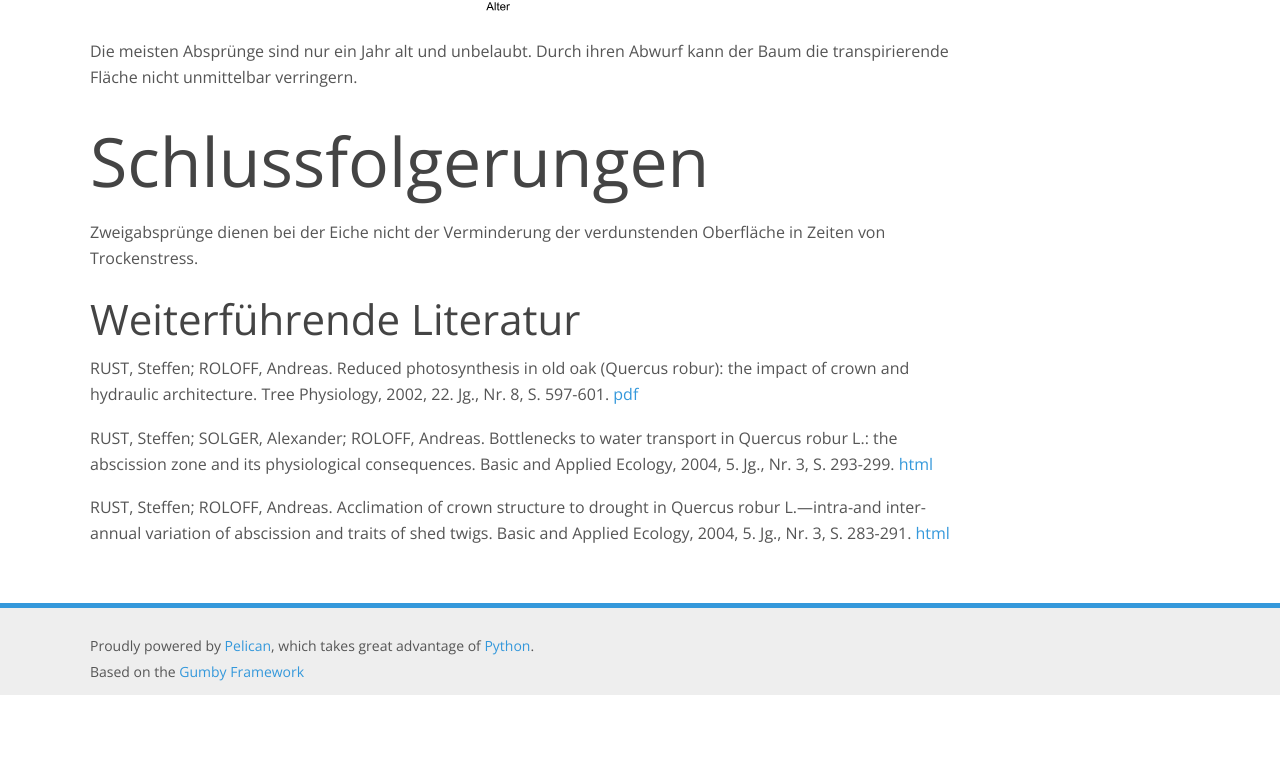
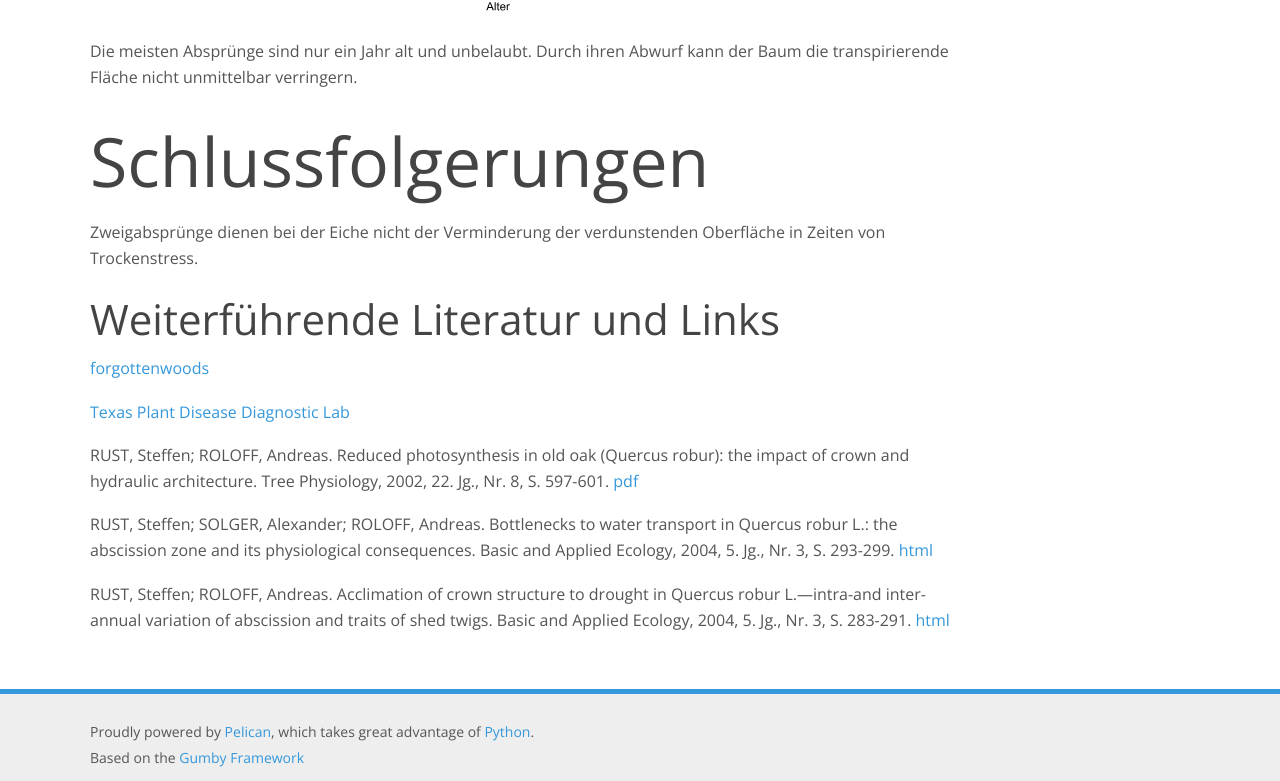
Before and after one commit to Baumtomographie/Baumtomographie.github.io, a plain HTML site: page Kladoptosis.html in a window 1280 px wide. Shown: the part 2335-3116 px from the top of the page. Before the commit the page ends 3030 px from the top, so only its background shows below. Drawn offline with nearby package versions, Linux system fonts and the light colour scheme.

Commit message:
2 Links eingebaut

```diff
--- a/Kladoptosis.html
+++ b/Kladoptosis.html
@@ -75,8 +75,14 @@
 <p>Die meisten Absprünge sind nur ein Jahr alt und unbelaubt. Durch ihren Abwurf kann der Baum die transpirierende Fläche nicht unmittelbar verringern.</p>
 <h1>Schlussfolgerungen</h1>
 <p>Zweigabsprünge dienen bei der Eiche nicht der Verminderung der verdunstenden Oberfläche in Zeiten von Trockenstress.</p>
-<h2>Weiterführende Literatur</h2>
+<h2>Weiterführende Literatur und Links</h2>
 <ul>
+<li>
+<p><a href="https://arboriculture.wordpress.com/2016/01/02/branch-shedding-cladoptosis-trees/">forgottenwoods</a></p>
+</li>
+<li>
+<p><a href="http://plantclinic.tamu.edu/2013/11/15/cladoptosis-an-interesting-phenomenon/">Texas Plant Disease Diagnostic Lab</a></p>
+</li>
 <li>
 <p>RUST, Steffen; ROLOFF, Andreas. Reduced photosynthesis in old oak
 (Quercus robur): the impact of crown and hydraulic architecture. Tree
```
Also changed, not shown: Kladoptosis-en.html (+6 -0 lines).
